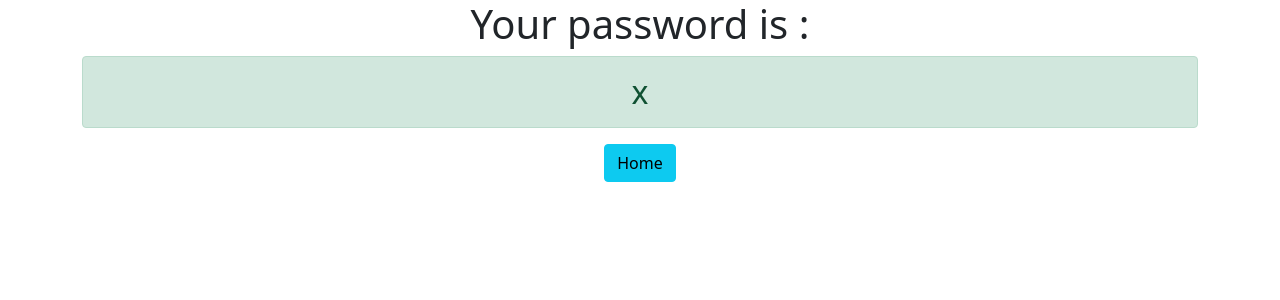
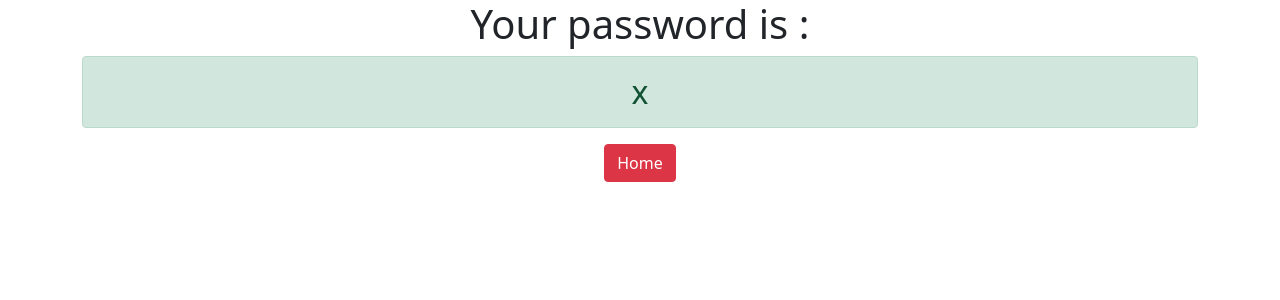
Before and after one commit to anku1395/django3-password-generator, a Django app: template generator/templates/generator/password.html in a window 1280 px wide. Shown: the top 300 px of the page. Run offline with Django 3.2, Linux system fonts and the light colour scheme; the template is opened without the code that fills it: most values are stand-ins (such as "Sample title", 1, 10 or a date in 2020).

Commit message:
final commit

```diff
--- a/generator/templates/generator/password.html
+++ b/generator/templates/generator/password.html
@@ -2,5 +2,5 @@
 <div class="container text-center">
     <h1>Your password is : </h1>
     <h2 class='alert alert-success'>{{password}}</h2>
-    <a href="{% url 'home' %}" class="btn btn-info">Home</a>
+    <a href="{% url 'home' %}" class="btn btn-danger">Home</a>
 </div>
```
